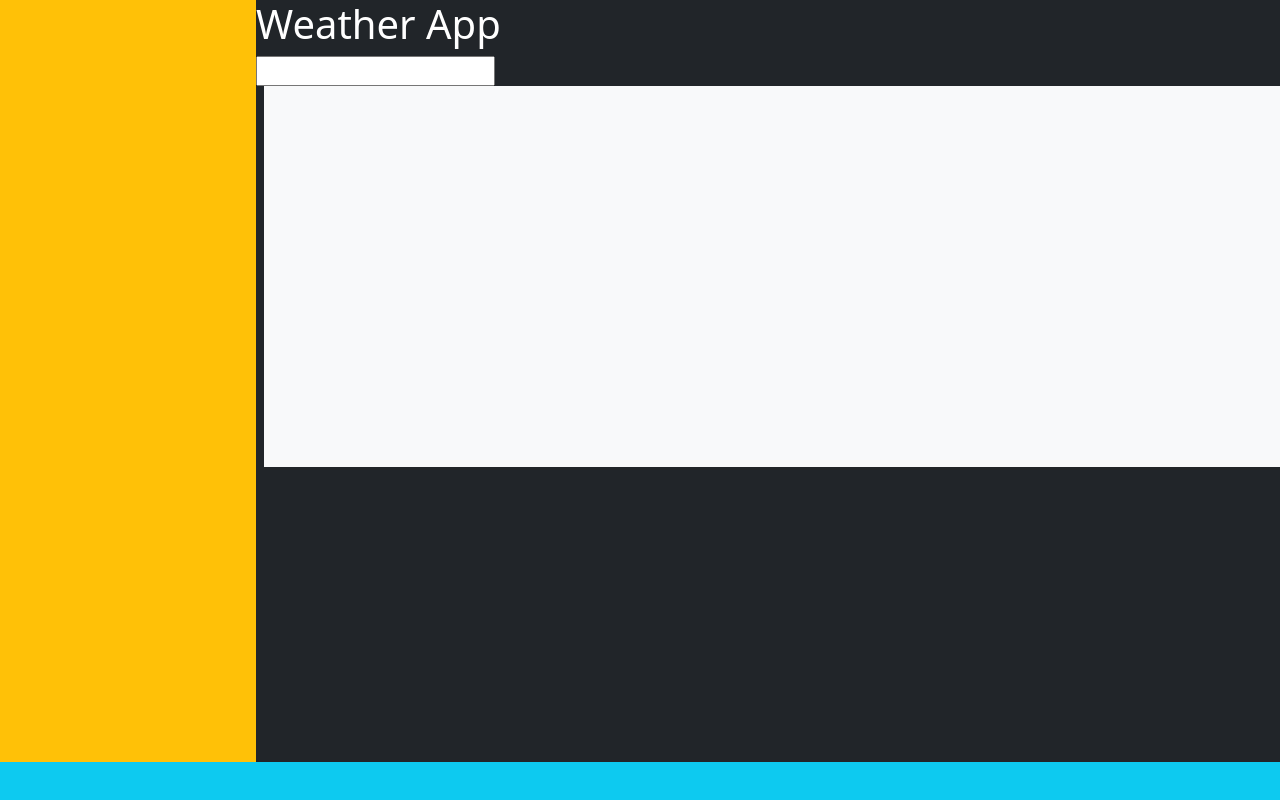
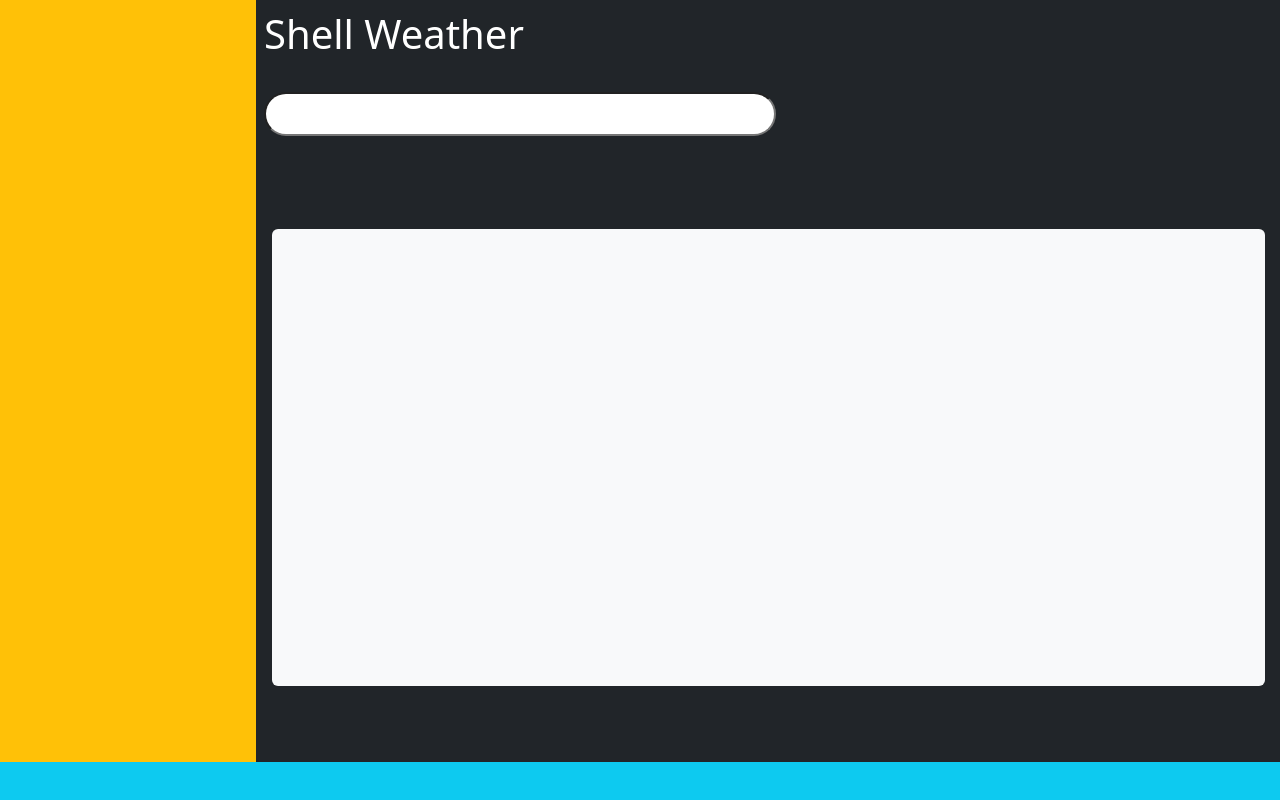
Before and after one commit to TechnicallyAustin/shell-weather, a website built with webpack: page dist/index.html in a window 1280 px wide. Built offline with nearby package versions, Linux system fonts and the light colour scheme.

Commit message:
main content changes

```diff
--- a/src/css/style.css
+++ b/src/css/style.css
@@ -1,6 +1,10 @@
+html {
+    overflow: hidden;
+}
 .page-content{
+    max-height: 100vh;
+    height: 100vh;
     width: 100vw;
-    height: 100vh;
     display: grid;
     grid-template-areas:
     "header main"
@@ -14,9 +18,31 @@
 }
 
 .main{
+    align-items: center;
+    height: 100%;
+    width: 100%;
     grid-area: main;
+    display: grid;
+    grid-template-areas:
+    "title"
+    "search"
+    "weather";
+    grid-template-rows: 1fr 1fr 8fr;
+}
+
+.title{
+    grid-area: title;
+}
+.location{
+    grid-area: search;
+}
+.weather-container{
+    grid-area: weather;
+    width: 97%;
+    height: 100%;
 }
 
 .footer{
+    height: 5vh;
     grid-area: footer;
 }
--- a/src/page/content/mainContent.js
+++ b/src/page/content/mainContent.js
@@ -4,18 +4,18 @@ export function mainContent() {
     const elements = {
         title: function(){
             const title = main.appendChild(document.createElement('h1'));
-            title.setAttribute('class', 'title text-white');
-            title.textContent = 'Weather App';
+            title.setAttribute('class', 'title text-white ms-2');
+            title.textContent = 'Shell Weather';
         },
         location: function(){
             // uses weather search api to get location
             const location = main.appendChild(document.createElement('input'));
-            location.setAttribute('class', 'location text-white');
+            location.setAttribute('class', 'location text-white ms-2 w-50 py-2 rounded-pill');
             location.textContent = 'Search for a location';
         },
         weatherContainer: function(){
             const weatherContainer = main.appendChild(document.createElement('div'));
-            weatherContainer.setAttribute('class', 'weather-container ms-2 bg-light w-100 h-50');
+            weatherContainer.setAttribute('class', 'weather-container ms-3 bg-light h-75 rounded');
         }
     };
     elements.title();
--- a/src/page/header.js
+++ b/src/page/header.js
@@ -9,7 +9,7 @@ export function buildHeader(){
         },
         content: function(){
             const content = this.header.appendChild(document.createElement("section"));
-            content.setAttribute("class", "");
+            content.setAttribute("class", "content");
         }
     }
     elements.newHeader()
--- a/src/page/main.js
+++ b/src/page/main.js
@@ -4,14 +4,9 @@ export function buildMain(){
         main: null,
         newMain: function(){
             const main = page.appendChild(document.createElement("main"))
-            main.setAttribute("class", "main w-100 h-100 bg-dark")
+            main.setAttribute("class", "main bg-dark")
             this.main = main
-        },
-        cardContainer: function(){
-            const container = this.main.appendChild(document.createElement("div"))
-            container.setAttribute("class", "card-container")
         }
     }
     elements.newMain()
-    elements.cardContainer()
 }
```
Also changed, not shown: dist/bundle.js.
